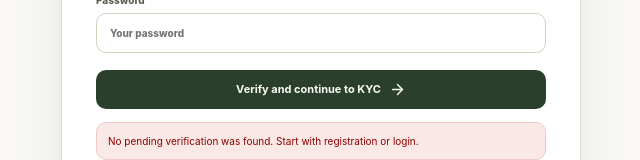
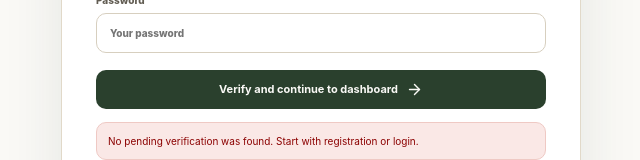
Before and after one commit to Asian-ubong/orenza-platform, a Next.js app: page /verify in a window 1280 px wide. Shown: the part 490-650 px from the top of the page, without its empty margins (319-959 px from the left). Built offline with nearby package versions, Linux system fonts and the light colour scheme.

Commit message:
fix: send verified users to dashboard before KYC

```diff
--- a/app/verify/page.tsx
+++ b/app/verify/page.tsx
@@ -42,7 +42,9 @@ export default function VerifyPage() {
       sessionStorage.removeItem('orenza_pending_user_id');
       sessionStorage.removeItem('orenza_auth_flow');
       sessionStorage.removeItem('orenza_auth_challenge_id');
-      router.replace('/kyc');
+      // Account verification ends onboarding here. KYC is intentionally deferred
+      // until the user chooses to open live trading.
+      router.replace('/home');
     } catch (e) { setError(e instanceof Error ? e.message : 'The verification could not be completed.'); }
     finally { setBusy(false); }
   }
@@ -67,7 +69,7 @@ export default function VerifyPage() {
     <form onSubmit={verify} className="authForm">
       <label>6-digit verification code<input value={otp} onChange={e=>setOtp(e.target.value.replace(/\D/g,'').slice(0,6))} inputMode="numeric" autoComplete="one-time-code" placeholder="000000" maxLength={6} required /></label>
       <label>Password<input value={password} onChange={e=>setPassword(e.target.value)} type="password" autoComplete="current-password" placeholder="Your password" required /></label>
-      <button className="btn full authSubmit" disabled={busy || otp.length !== 6 || !password || !challengeId}>{busy?'Verifying…':'Verify and continue to KYC'} <ArrowRight size={17}/></button>
+      <button className="btn full authSubmit" disabled={busy || otp.length !== 6 || !password || !challengeId}>{busy?'Verifying…':'Verify and continue to dashboard'} <ArrowRight size={17}/></button>
     </form>
     {error && <div className="authError" role="alert">{error}</div>}{sent && <div className="verifiedHint"><CheckCircle2 size={15}/> Check your inbox and spam folder for the newest code.</div>}
     <button type="button" className="textButton" onClick={resend} disabled={busy}>Send a new verification code</button>
```
